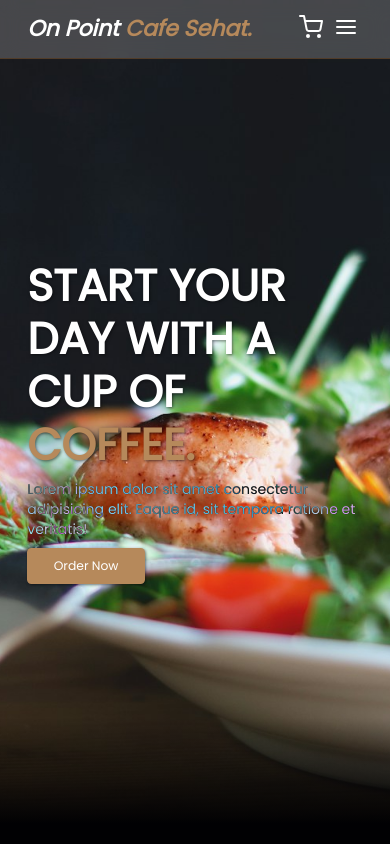
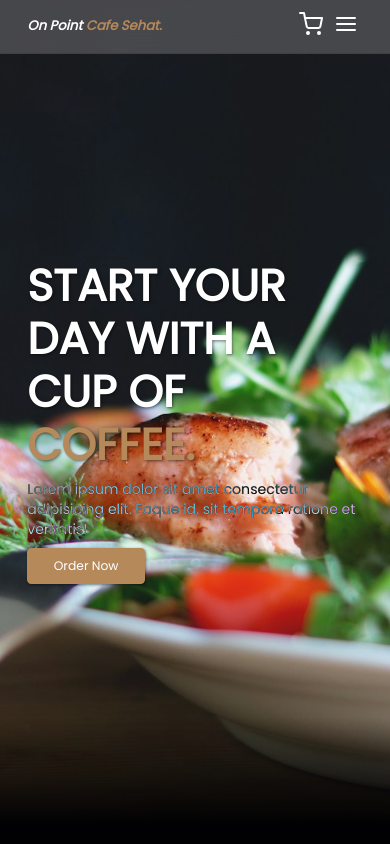
Before and after one commit to whathefakkkk/kedai_kopi, a plain HTML site: page index.html in a window 390 px wide. Shown: the top 844 px of the page. Drawn offline with Linux system fonts and the light colour scheme; files whose address does not match are found by name.

Commit message:
fixing device view mobile

```diff
--- a/css/style.css
+++ b/css/style.css
@@ -1078,7 +1078,7 @@ footer .credit a {
 	.navbar {
 		position: fixed;
 	}
-	.navbar-logo {
+	.navbar .navbar-logo {
 		font-size: 1.5rem;
 	}
 	.menu .row {
```
